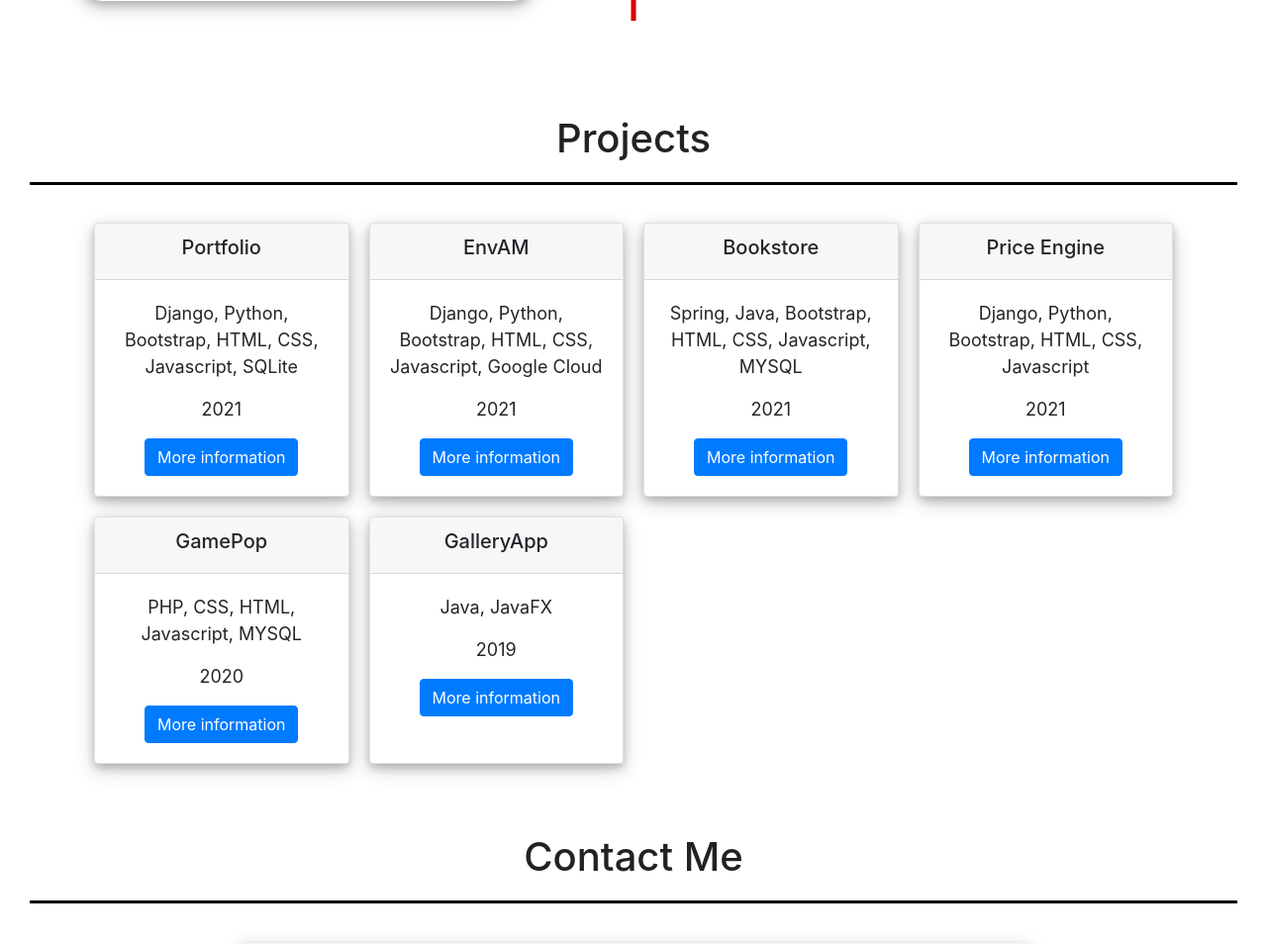
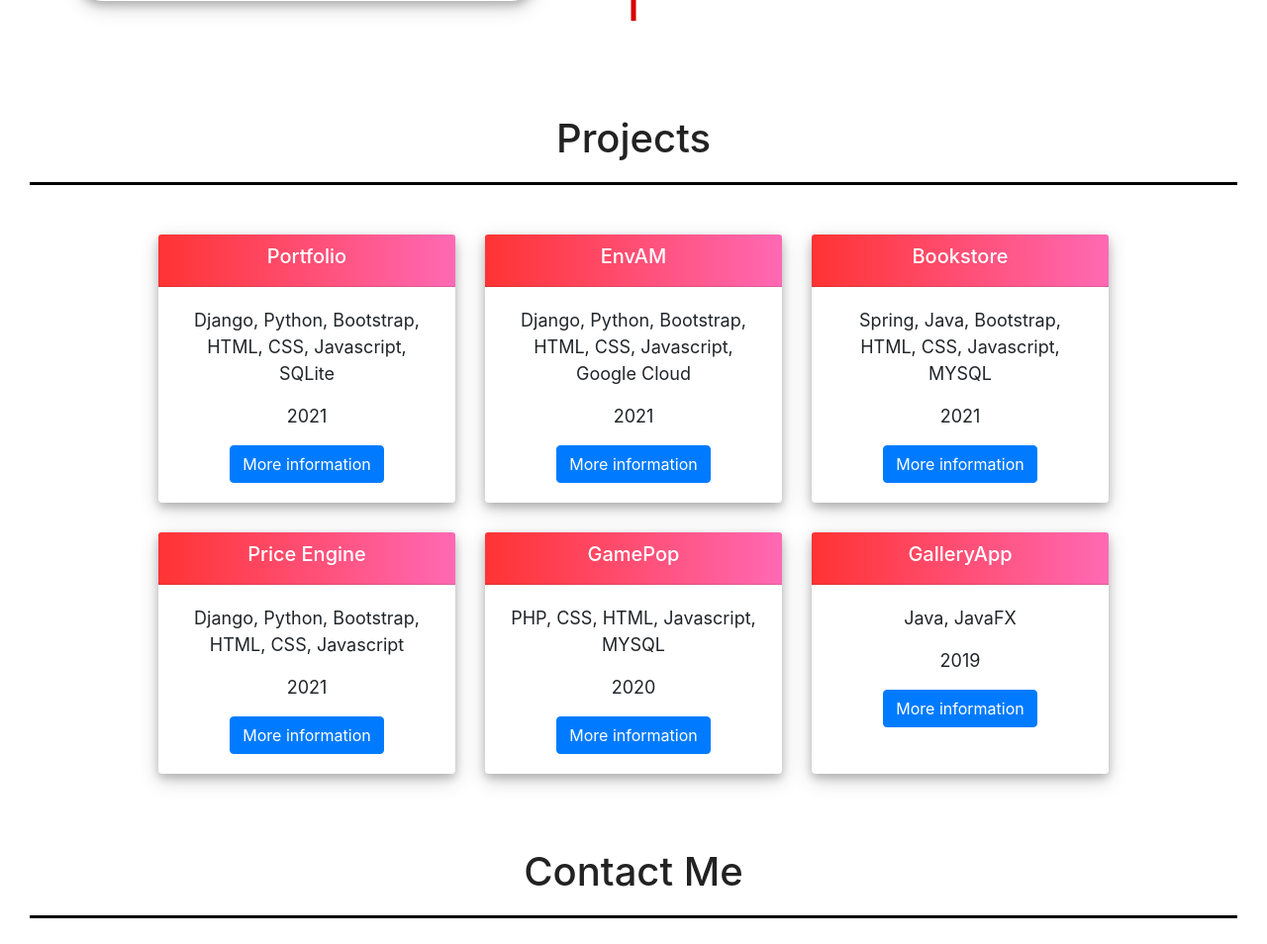
Before and after one commit to ChinZhang/portfolio, a Django app: page /home/ in a window 1280 px wide. Shown: the part 2485-3439 px from the top of the page at 99% size. Run offline with Django 3.2, Linux system fonts and the light colour scheme; data comes from the database, SQL or seed files in the repository; both versions use the stored data as it was after the commit; some libraries are stand-ins or nearby versions.

Commit message:
Loaded all photos for projects

```diff
--- a/portfolio/portfolio/views.py
+++ b/portfolio/portfolio/views.py
@@ -17,9 +17,7 @@ def home(request):
     # Calls functions for each section in the homepage
     experiences = experience_section()
     projects = project_section()
-    # TODO: figure out how to past id from modal into here
-    project = get_object_or_404(Project, id=3)
-    photos = ProjectImage.objects.filter(project=project)
+    photos = project_images()
     form = ContactForm
 
     # Handles information from the contact form
@@ -51,7 +49,7 @@ def home(request):
             return HttpResponse('Thanks for contacting me!')
 
     # Renders all the subsections into the homepage template
-    context = {'form': form, 'projects': projects, 'experiences': experiences, 'project': project, 'photos': photos}
+    context = {'form': form, 'projects': projects, 'experiences': experiences, 'photos': photos}
     return render(request, '../templates/home_page.html', context)
 
 
@@ -67,6 +65,12 @@ def project_section():
     return projects
 
 
+# Loading images for all projects
+def project_images():
+    photos = ProjectImage.objects.all()
+    return photos
+
+
 # Creating the view for the contact form section
 def contact_section():
     form = ContactForm
--- a/portfolio/static/css/project.css
+++ b/portfolio/static/css/project.css
@@ -8,20 +8,27 @@ h1 {
     color: var(--font-color)
 }
 
-.col {
-   padding: 0px;
-}
-
 .project-container {
     padding-top: 20px;
 }
 
 .project-card {
-    min-height: 220px;
     box-shadow: var(--shadow);
-    margin: 10px;
-    width: 270px;
+    margin: 15px;
+    padding: 0;
+    border: none;
+    max-width: 300px;
 }
 
-.bottom {
+.cards-container {
+    margin-top: 35px;
 }
+
+.card-header {
+    background: var(--background-gradient);
+    padding: 10px;
+}
+
+h5 {
+    color: white;
+}
--- a/portfolio/templates/home_page.html
+++ b/portfolio/templates/home_page.html
@@ -26,7 +26,6 @@
                         <li class="nav-item"><a class="nav-link" href="#section3"><div class="nav-color">Projects</div></a></li>
                         <li class="nav-item"><a class="nav-link" href="#section4"><div class="nav-color">Contact Me</div></a></li>
                         <li class="nav-item"><a class="nav-link" href="#"><div class="nav-color">Resume</div></a></li>
-
                     </ul>
                 </div>
             </nav>
--- a/portfolio/templates/project_modal.html
+++ b/portfolio/templates/project_modal.html
@@ -23,9 +23,11 @@
                                 <img class="d-block w-100" src="../{{ project.image }}" alt="First slide">
                             </div>
                             {% for photo in photos %}
-                            <div class="carousel-item">
-                                <img class="d-block w-100" src="../{{ photo.images}}" alt="Second slide">
-                            </div>
+                                {% if photo.project == project %}
+                                    <div class="carousel-item">
+                                        <img class="d-block w-100" src="../{{ photo.images}}" alt="Second slide">
+                                    </div>
+                                {% endif %}
                             {% endfor %}
                         </div>
                         <a class="carousel-control-prev" href="#slideControls" role="button" data-slide="prev">
@@ -48,7 +50,3 @@
 
 </body>
 </html>
-
-<script>
-$('.carousel').carousel()
-</script>
--- a/portfolio/templates/project_page.html
+++ b/portfolio/templates/project_page.html
@@ -9,11 +9,9 @@
 <body>
     <div class="container-fluid-sm text-center" id="projects-container">
         <h1>Projects</h1>
-        <div class="container project-container">
-            <div class="row row-cols-4">
+        <div class="d-flex align-content-stretch flex-wrap justify-content-center cards-container">
                 {% for project in projects %}
-                <div class="col d-flex">
-                    <div class="card project-card">
+                    <div class="card col-12 col-sm-6 col-md-4 col-lg-3 project-card">
                         <div class="card-header"><h5>{{ project.title }}</h5></div>
                         <div class="card-body">
                             <p class="card-text">{{ project.technology }}</p>
@@ -26,9 +24,8 @@
                         </div>
                         {% include 'project_modal.html' %}
                     </div>
-                </div>
+
                 {% endfor %}
-            </div>
         </div>
     </div>
 
```
Also changed, not shown: portfolio/db.sqlite3.
